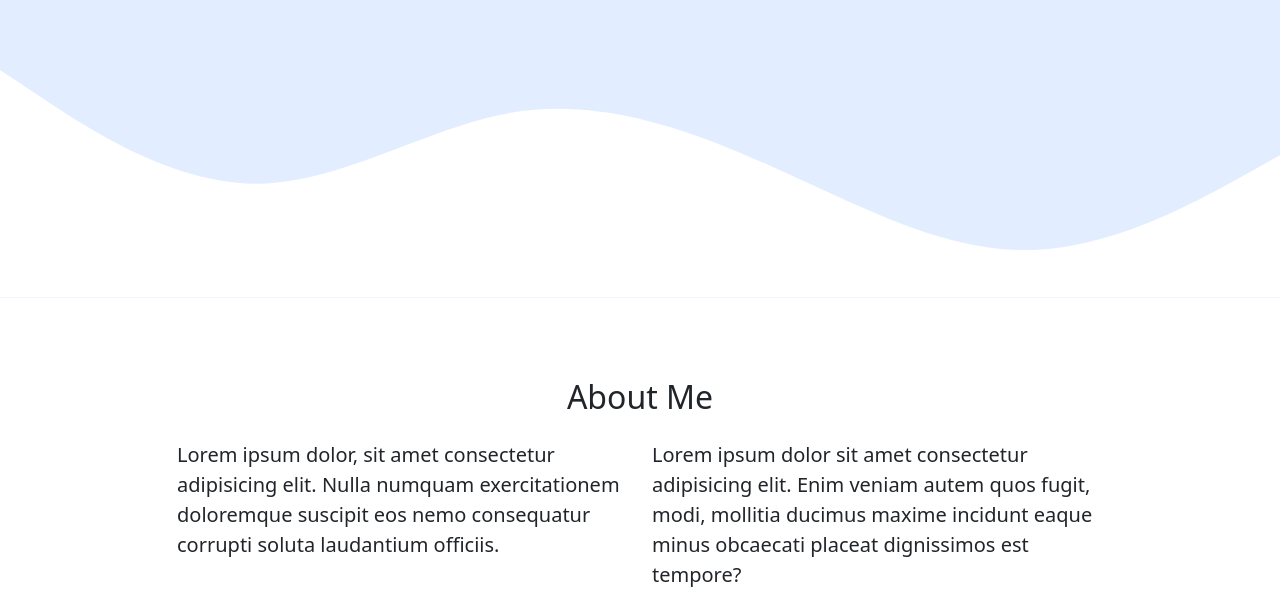
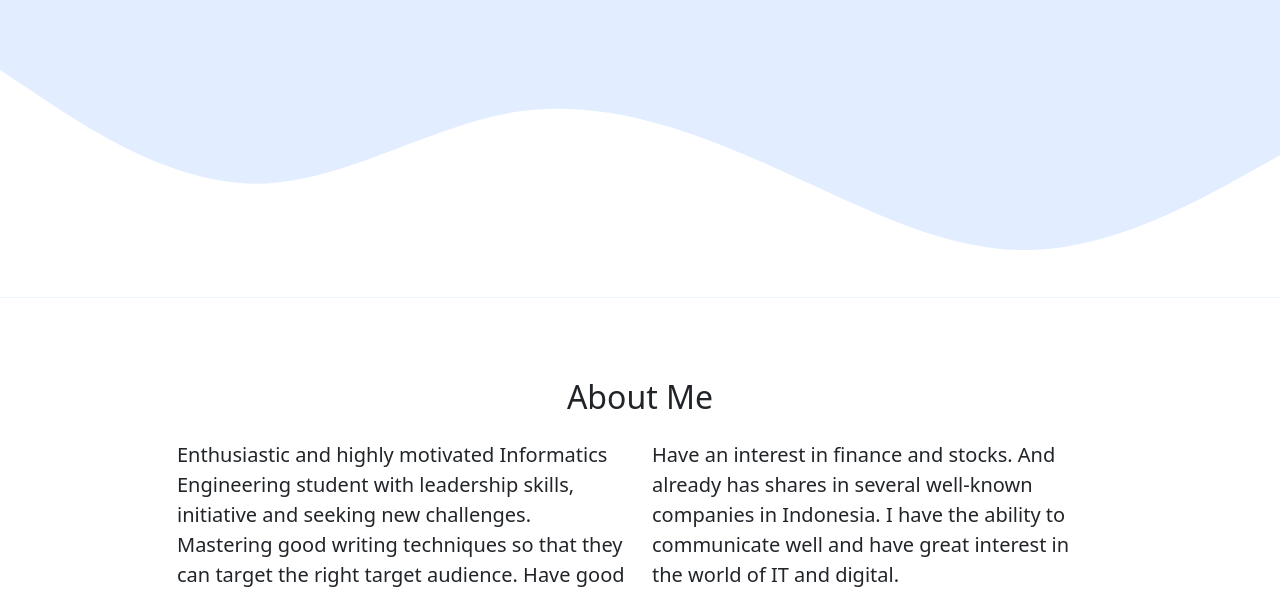
Before and after one commit to artamaitcode/artama.github.io, a plain HTML site: page index.html in a window 1280 px wide. Shown: the part 365-954 px from the top of the page. Drawn offline with nearby package versions, Linux system fonts and the light colour scheme.

Commit message:
Add files via upload

```diff
--- a/index.html
+++ b/index.html
@@ -69,10 +69,13 @@
         </div>
         <div class="row justify-content-center fs-5">
           <div class="col-5">
-            <p>Lorem ipsum dolor, sit amet consectetur adipisicing elit. Nulla numquam exercitationem doloremque suscipit eos nemo consequatur corrupti soluta laudantium officiis.</p>
+            <p>
+              Enthusiastic and highly motivated Informatics Engineering student with leadership skills, initiative and seeking new challenges. Mastering good writing techniques so that they can target the right target audience. Have good
+              writing skills, high curiosity and attention to detail.
+            </p>
           </div>
           <div class="col-5">
-            <p>Lorem ipsum dolor sit amet consectetur adipisicing elit. Enim veniam autem quos fugit, modi, mollitia ducimus maxime incidunt eaque minus obcaecati placeat dignissimos est tempore?</p>
+            <p>Have an interest in finance and stocks. And already has shares in several well-known companies in Indonesia. I have the ability to communicate well and have great interest in the world of IT and digital.</p>
           </div>
         </div>
       </div>
```
